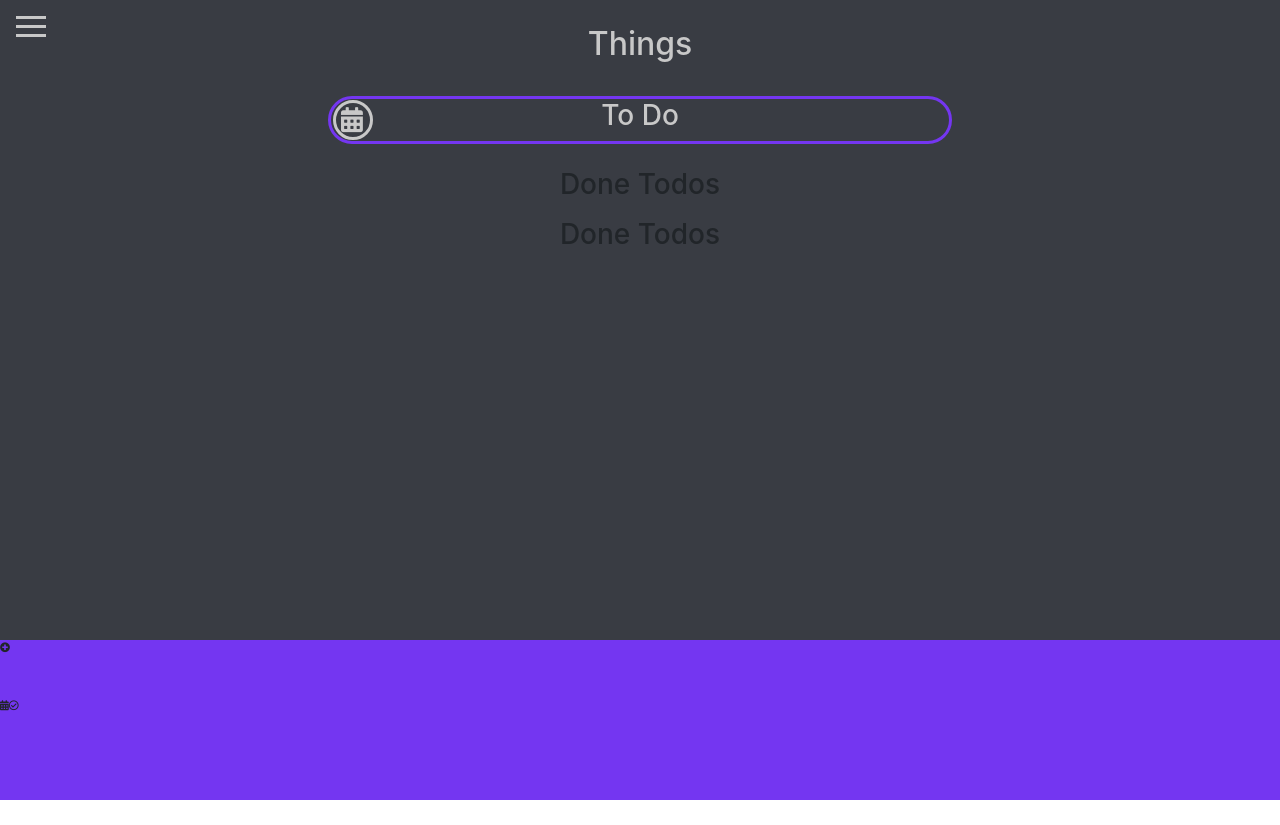
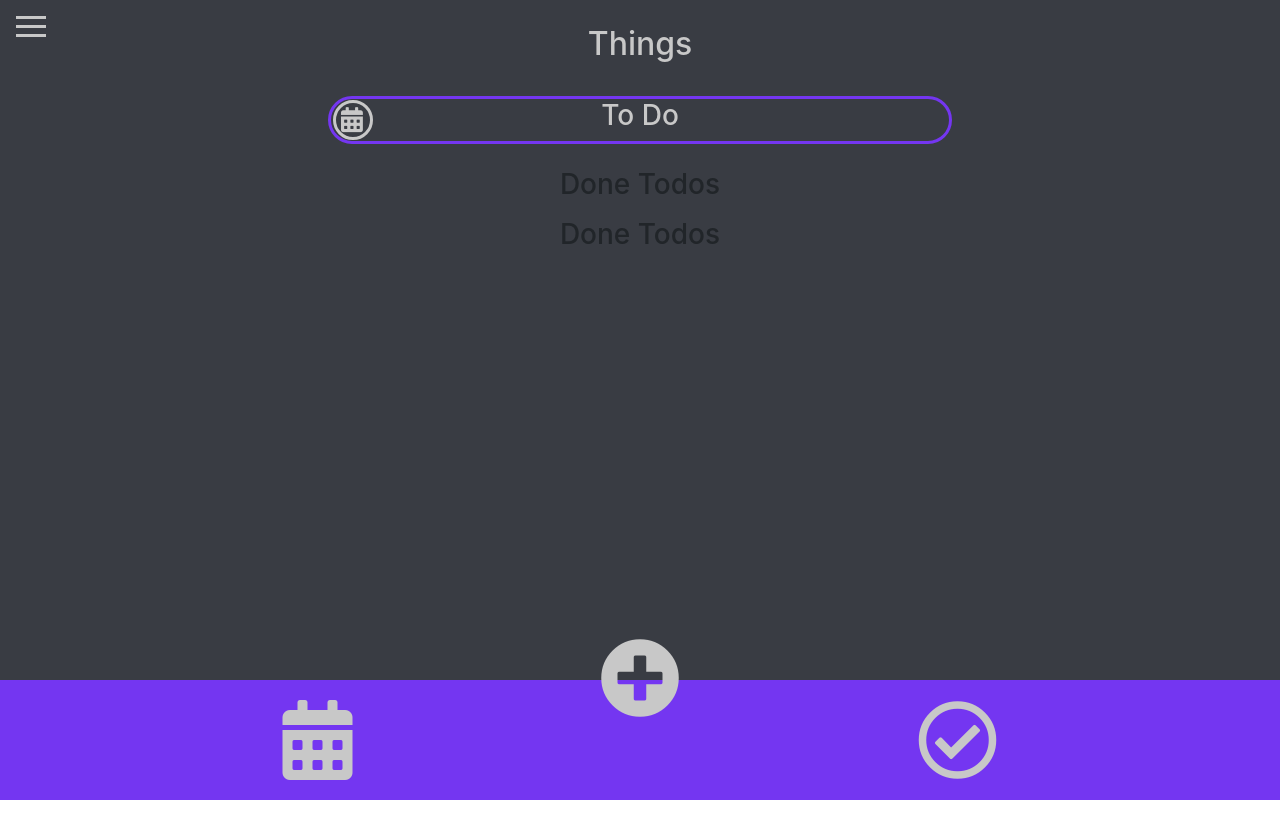
Before and after one commit to nom0relife/React-ToDo, a React (Create React App) app: page / in a window 1280 px wide. Before the commit the page ends 800 px from the top, so only its background shows below. Built offline with nearby package versions, Linux system fonts and the light colour scheme.

Commit message:
more css changes-footer menu done

```diff
--- a/src/App.css
+++ b/src/App.css
@@ -131,16 +131,15 @@
 
 .App .list {
   grid-area: list;
-  height: 60vh;
+  height: 65vh;
 }
 
 .App .todoNav {
   grid-area: todoNav;
   display: -ms-grid;
   display: grid;
-  height: 20vh;
+  height: 15vh;
       grid-template-areas: "plus plus plus"
- "icons icons icons"
  "icons icons icons";
   background-color: #7436f1;
 }
@@ -150,17 +149,117 @@
   -ms-grid-column: 1;
   -ms-grid-column-span: 3;
   grid-area: plus;
+  position: relative;
+}
+
+.App .todoNav .form-menu .fas {
+  font-size: 80px;
+  color: #c8c8c8;
+  position: absolute;
+  left: 50%;
+  top: -42px;
+  z-index: 100;
+  cursor: pointer;
+}
+
+.App .todoNav .form-menu .cross {
+  -webkit-transform: translate(-50%) rotate(225deg);
+          transform: translate(-50%) rotate(225deg);
+  -webkit-transition: 0.8s ease-in-out;
+  transition: 0.8s ease-in-out;
+}
+
+.App .todoNav .form-menu .noCross {
+  -webkit-transform: translate(-50%) rotate(0deg);
+          transform: translate(-50%) rotate(0deg);
+  -webkit-transition: 0.8s ease-in-out;
+  transition: 0.8s ease-in-out;
 }
 
 .App .todoNav .form-icons {
   -ms-grid-row: 2;
-  -ms-grid-row-span: 2;
   -ms-grid-column: 1;
   -ms-grid-column-span: 3;
   grid-area: icons;
+  display: -webkit-box;
+  display: -ms-flexbox;
+  display: flex;
+  -ms-flex-pack: distribute;
+      justify-content: space-around;
+  -webkit-box-align: center;
+      -ms-flex-align: center;
+          align-items: center;
+  color: #c8c8c8;
+  -webkit-transition: 0.8s ease-in-out;
+  transition: 0.8s ease-in-out;
 }
 
-.App .todoNav .form {
+.App .todoNav .form-icons .fas {
+  font-size: 80px;
+}
+
+.App .todoNav .form-icons .far {
+  font-size: 80px;
+}
+
+.App .todoNav .no-form-icons {
   display: none;
 }
+
+.App .todoNav .noInputForm {
+  height: 0;
+  visibility: hidden;
+  z-index: -8;
+  -webkit-transition: visibility 0s, height 0.8s linear;
+  transition: visibility 0s, height 0.8s linear;
+}
+
+.App .todoNav .noInputForm input {
+  display: none;
+  -webkit-transition: 0s linear;
+  transition: 0s linear;
+}
+
+.App .todoNav .input-form {
+  position: absolute;
+  width: 100%;
+  height: 15vh;
+  background-color: #7436f1;
+  z-index: 1;
+  display: -webkit-box;
+  display: -ms-flexbox;
+  display: flex;
+  -webkit-box-align: center;
+      -ms-flex-align: center;
+          align-items: center;
+  -webkit-box-pack: center;
+      -ms-flex-pack: center;
+          justify-content: center;
+  -webkit-transition: 0.8s linear;
+  transition: 0.8s linear;
+}
+
+.App .todoNav .input-form .input {
+  font-size: 20px;
+  padding: 1em 1em 0;
+}
+
+.App .todoNav .input-form .input input[type="text"] {
+  border-radius: 12px;
+}
+
+.App .todoNav .input-form .input .btn .fas {
+  color: #c8c8c8;
+  font-size: 20px;
+}
+
+@media only screen and (min-width: 600px) {
+  .input-form .input {
+    font-size: 25px !important;
+    padding: 1em 1em 0;
+  }
+  .input-form .input .btn .fas {
+    font-size: 25px !important;
+  }
+}
 /*# sourceMappingURL=App.css.map */
--- a/src/App.js
+++ b/src/App.js
@@ -8,6 +8,7 @@
   const [todos, setTodos] = useState([]);
   const [dones, setDones] = useState([]);
   const [changeClass, setChangeClass] = useState(false);
+  const [crossClass, setCrossClass] = useState(false);
 
   // const burger = () => {
   //   //toggle class
@@ -44,13 +45,22 @@
 
       <div className="todoNav">
         <div className="form-menu">
-          <i class="fas fa-plus-circle"></i>
+          <i
+            onClick={() => {
+              setCrossClass(!crossClass);
+            }}
+            className={
+              crossClass === false
+                ? "fas fa-plus-circle noCross"
+                : "fas fa-plus-circle cross"
+            }
+          ></i>
         </div>
-        <div className="form-icons">
-          <i class="fas fa-calendar-alt"></i>
-          <i class="far fa-check-circle"></i>
+        <div className={crossClass === false ? "form-icons" : "no-form-icons"}>
+          <i className="fas fa-calendar-alt"></i>
+          <i className="far fa-check-circle"></i>
         </div>
-        <div className="form">
+        <div className={crossClass === false ? "noInputForm" : "input-form"}>
           <Form
             todos={todos}
             inputText={inputText}
--- a/src/App.scss
+++ b/src/App.scss
@@ -116,29 +116,118 @@
 
   .list {
     grid-area: list;
-    height: 60vh;
+    height: 65vh;
   }
 
   .todoNav {
     grid-area: todoNav;
     display: grid;
-    height: 20vh;
+    height: 15vh;
     grid-template-areas:
       "plus plus plus"
-      "icons icons icons"
       "icons icons icons";
     background-color: $purple;
 
     .form-menu {
       grid-area: plus;
+      position: relative;
+
+      .fas {
+        font-size: 80px;
+        color: $text;
+        position: absolute;
+        left: 50%;
+        top: -42px;
+        // transform: translate(-50%);
+        z-index: 100;
+        cursor: pointer;
+      }
+
+      .cross {
+        transform: translate(-50%) rotate(225deg);
+        transition: 0.8s ease-in-out;
+      }
+
+      .noCross {
+        transform: translate(-50%) rotate(0deg);
+        transition: 0.8s ease-in-out;
+      }
     }
 
     .form-icons {
       grid-area: icons;
+      display: flex;
+      justify-content: space-around;
+      align-items: center;
+      color: $text;
+      transition: 0.8s ease-in-out;
+
+      .fas {
+        font-size: 80px;
+      }
+
+      .far {
+        font-size: 80px;
+      }
     }
 
-    .form {
+    .no-form-icons {
       display: none;
+    }
+
+    .noInputForm {
+      //   width: 0;
+      height: 0;
+      visibility: hidden;
+      z-index: -8;
+      transition: visibility 0s, height 0.8s linear;
+
+      input {
+        display: none;
+        transition: 0s linear;
+      }
+    }
+
+    .input-form {
+      position: absolute;
+      width: 100%;
+      height: 15vh;
+      background-color: $purple;
+      z-index: 1;
+      display: flex;
+      align-items: center;
+      justify-content: center;
+      transition: 0.8s linear;
+
+      .input {
+        font-size: 20px;
+        padding: 1em 1em 0;
+        input[type="text"] {
+          border-radius: 12px;
+        }
+        .btn {
+          .fas {
+            color: $text;
+            font-size: 20px;
+          }
+        }
+      }
+      //   display: none;
     }
   }
 }
+
+@media only screen and (min-width: 600px) {
+  .input-form {
+    .input {
+      font-size: 25px !important;
+      padding: 1em 1em 0;
+
+      .btn {
+        .fas {
+          font-size: 25px !important;
+        }
+      }
+    }
+  }
+}
--- a/src/components/Form.js
+++ b/src/components/Form.js
@@ -25,8 +25,7 @@
   };
 
   return (
-    <form className="input-form">
-      <div className="text-container">
+    <form className="input">
       <input
         onChange={textHandler}
         value={inputText}
@@ -34,10 +33,9 @@
         name=""
         id=""
       />
-        <button onClick={submitHandler} className="btn btn-secondary">
-          +
+      <button onClick={submitHandler} className="btn">
+        <i class="fas fa-arrow-circle-right"></i>
       </button>
-      </div>
     </form>
   );
 }
```
Also changed, not shown: 1 other file (tests, documents, lock files or other folders). Lines whose indentation alone changed are shown as unchanged.
